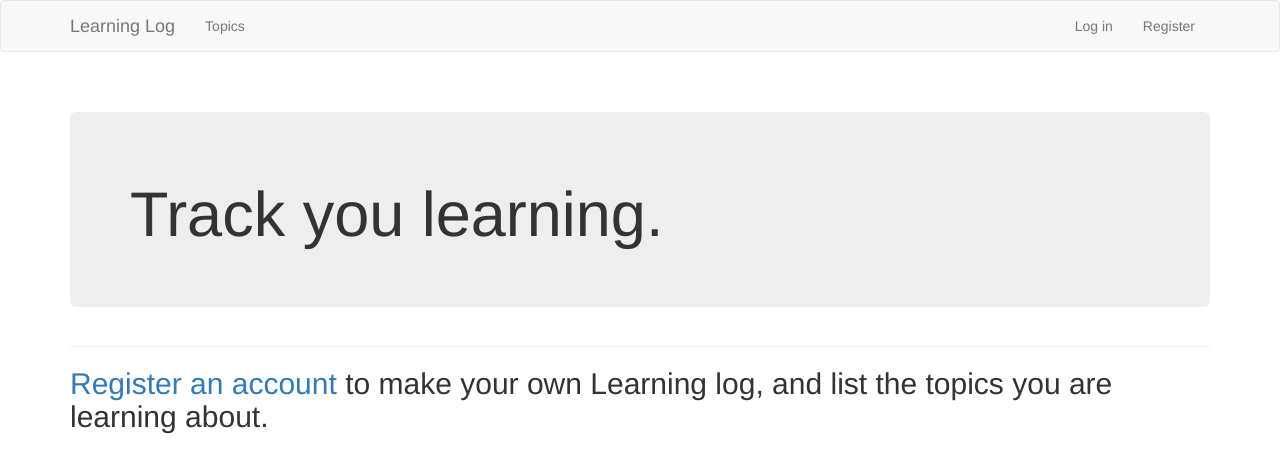
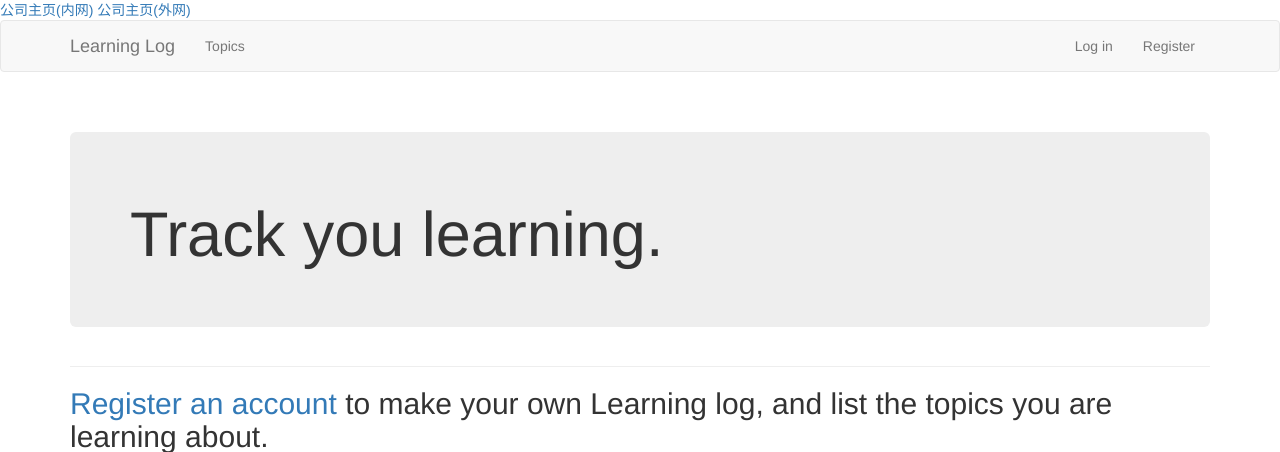
Before and after one commit to zengzhiqiang/learning_log, a Django app: page / in a window 1280 px wide. Shown: the top 452 px of the page. Run offline with Django 3.2, Linux system fonts and the light colour scheme; parts of the project's set-up code (start-up, migrations or seed data) failed here and were passed over; some libraries are stand-ins or nearby versions.

Commit message:
基础模板修改
在最上层模板添加了公司内网和外网的链接地址

```diff
--- a/templates/base.html
+++ b/templates/base.html
@@ -11,6 +11,8 @@
         {% bootstrap_javascript %}
     </head>
 <body>
+    <a href="http://192.168.18.8:90/login/Login.jsp">公司主页(内网)</a>
+    <a href="http://122.224.222.62:90/login/Login.jsp?logintype=1">公司主页(外网)</a>
     <!-- Static navbar -->
     <nav class="navbar navbar-default navbar-Static-top">
         <div class="container">
```
